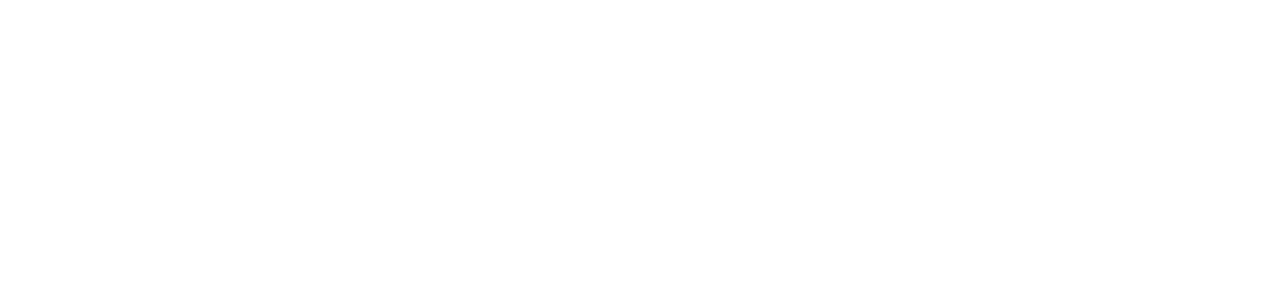
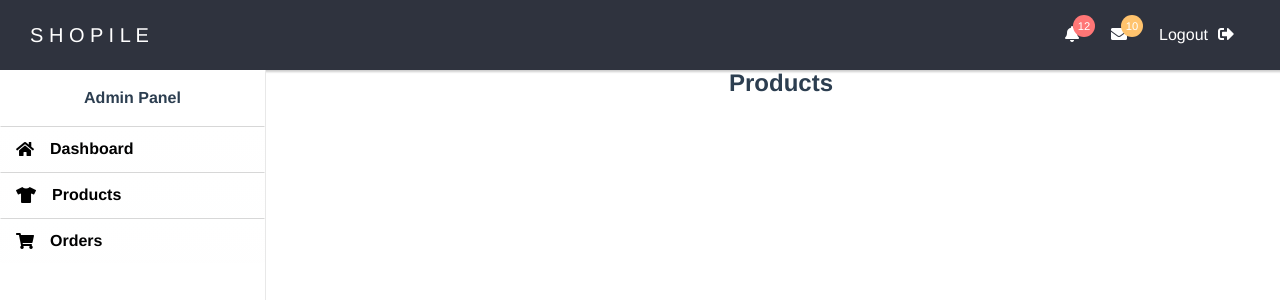
Before and after one commit to nafeeur10/Ecommerce, a Vue app: page /admin/products in a window 1280 px wide. Shown: the top 300 px of the page. Built offline with nearby package versions, Linux system fonts and the light colour scheme.

Commit message:
Login Modal Added and Created Sections for Admin

```diff
--- a/src/Admin/Index.vue
+++ b/src/Admin/Index.vue
@@ -10,7 +10,7 @@
        </div>
         <div id="page-content" class="category-sidebar-width">
             <div class="container">
-                <p class="text-left">lskdfjls</p>
+                <router-view></router-view>
             </div>
         </div>
     </div>
--- a/src/Admin/Layout/Sidebar.vue
+++ b/src/Admin/Layout/Sidebar.vue
@@ -15,62 +15,31 @@
             <!-- First Category -->
             <div id="CategoryOne">
             <h2 class="mb-0">
-                <button class="d-flex align-items-center justify-content-between btn btn-link collapsed p-3 button" data-toggle="collapse" data-target="#CategoryCollapseOne" aria-expanded="false" aria-controls="CategoryCollapseOne">
-                <i class="fas fa-home mr-2"></i>
-                <span>Dashboard</span>
-                <span class="ml-auto">
-                    <i class="fas fa-plus fa-inverse text-primary"></i>
-                </span>
-                </button>
+                <router-link to="/admin" class="d-flex align-items-center btn btn-link p-3 button">
+                    <i class="fas fa-home mr-3"></i>
+                    <span>Dashboard</span>
+                </router-link>
             </h2>
-            </div>
-
-            <!-- First Category Submenu -->
-            <div id="CategoryCollapseOne" class="collapse" aria-labelledby="CategoryOne" data-parent="#accordion">
-            <div class="card-body py-3 list-style">
-                <ul>
-                <li><a href="javascript:void(0)">Bag</a></li>
-                <li><a href="javascript:void(0)">School Bag</a></li>
-                <li><a href="javascript:void(0)">Men's Shoes</a></li>
-                <li><a href="javascript:void(0)">Men's Luggage</a></li>
-                </ul>
-            </div>
             </div>
 
             <!-- Second Category -->
             <div id="CategoryTwo">
             <h2 class="mb-0">
-                <button class="d-flex align-items-center justify-content-between btn btn-link collapsed p-3 button" data-toggle="collapse" data-target="#CategoryCollapseTwo" aria-expanded="false" aria-controls="CategoryCollapseTwo">
-                <i class="fas fa-tshirt mr-2"></i>
-                <span>Products</span>
-                <span class="ml-auto">
-                    <i class="fas fa-plus fa-inverse text-primary"></i>
-                </span>
-                </button>
+                <router-link to="/admin/products" class="d-flex align-items-center btn btn-link p-3 button">
+                    <i class="fas fa-tshirt mr-3"></i>
+                    <span>Products</span>
+                </router-link>
             </h2>
-            </div>
-
-            <!-- Second Category Submenu -->
-            <div id="CategoryCollapseTwo" class="collapse" aria-labelledby="CategoryTwo" data-parent="#accordion">
-            <div class="card-body py-3 list-style">
-                <ul>
-                <li><a href="javascript:void(0)">Chair</a></li>
-                <li><a href="javascript:void(0)">Table</a></li>
-                <li><a href="javascript:void(0)">File Holder</a></li>
-                <li><a href="javascript:void(0)">Meeting Table</a></li>
-                </ul>
-            </div>
             </div>
 
 
             <!-- Third Category -->
             <div id="CategoryThree">
             <h2 class="mb-0">
-                <a class="d-flex align-items-center justify-content-between btn btn-link collapsed p-3 button" href="javascript:void(0)">
-                <i class="fas fa-feather-alt mr-2"></i>
-                <span>Others</span>
-                <span class="ml-auto"></span>
-                </a>
+                <router-link to="/admin/orders" class="d-flex align-items-center btn btn-link p-3 button">
+                    <i class="fas fa-shopping-cart mr-3"></i>
+                    <span>Orders</span>
+                </router-link>
             </h2>
             </div>
 
--- /dev/null
+++ b/src/Admin/View/Orders.vue
@@ -0,0 +1,5 @@
+<template>
+    <div class="orders">
+        <h1>Orders</h1>
+    </div>
+</template>
--- /dev/null
+++ b/src/Admin/View/Overview.vue
@@ -0,0 +1,5 @@
+<template>
+    <div class="overview">
+        <h1>overview</h1>
+    </div>
+</template>
--- /dev/null
+++ b/src/Admin/View/Products.vue
@@ -0,0 +1,5 @@
+<template>
+    <div class="products">
+        <h1>Products</h1>
+    </div>
+</template>
--- a/src/components/Home.vue
+++ b/src/components/Home.vue
@@ -1,5 +1,6 @@
 <template>
   <div class="main">
+    <Login />
     <Navbar />
     <div class="container">
       <Introduction />
@@ -11,11 +12,14 @@
 </template>
 
 <script>
+
 import Navbar from '../sections/Navbar'
 import Introduction from '../sections/Introduction'
 import Products from '../sections/Products'
 import ContactUs from '../sections/ContactUs'
 import Footer from '../sections/Footer'
+import Login from './Login'
+
 export default {
   name: 'Home',
   components: {
@@ -23,7 +27,8 @@ export default {
     Introduction,
     Products,
     ContactUs,
-    Footer
+    Footer,
+    Login
   }
 }
 </script>
--- /dev/null
+++ b/src/components/Login.vue
@@ -0,0 +1,37 @@
+<template>
+<div class="modal fade" id="loginModal" tabindex="-1" role="dialog" aria-labelledby="exampleModalLabel" aria-hidden="true">
+  <div class="modal-dialog modal-dialog-centered" role="document">
+
+    <div class="modal-content">
+      <div class="modal-header">
+        <h5 class="modal-title">Login Here:</h5>
+        <button type="button" class="close" data-dismiss="modal" aria-label="Close">
+          <span aria-hidden="true">&times;</span>
+        </button>
+      </div>
+      <div class="modal-body">
+
+        <div class="d-flex flex-column text-center">
+
+          <form>
+            <div class="form-group">
+              <input type="email" class="form-control" id="email1" placeholder="Your email address...">
+            </div>
+            <div class="form-group">
+              <input type="password" class="form-control" id="password1" placeholder="Your password...">
+            </div>
+            <button type="button" class="btn btn-info btn-block btn-round">Login</button>
+          </form>
+
+        </div>
+
+        <div class="modal-footer d-flex justify-content-center">
+            <div class="signup-section">Not a member yet? <a href="#a" class="text-info"> Sign Up</a>.</div>
+        </div>
+
+      </div>
+    </div>
+
+  </div>
+</div>
+</template>
--- a/src/router/index.js
+++ b/src/router/index.js
@@ -5,6 +5,9 @@ Vue.use(Router)
 import Home from '../components/Home'
 import About from '../components/About'
 import Admin from '../Admin/Index'
+import Products from '../Admin/View/Products'
+import Overview from '../Admin/View/Overview'
+import Orders from '../Admin/View/Orders'
 
 export const constantRoutes = [
     {
@@ -21,6 +24,23 @@ export const constantRoutes = [
         path: '/admin',
         component: Admin,
         name: 'Admin',
+        children: [
+            {
+                path: '/',
+                component: Overview,
+                name: 'Overview',
+            },
+            {
+                path: 'products',
+                component: Products,
+                name: 'Products',
+            },
+            {
+                path: 'orders',
+                component: Orders,
+                name: 'Orders',
+            }
+        ]
     }
 ]
 
--- a/src/sections/Navbar.vue
+++ b/src/sections/Navbar.vue
@@ -20,6 +20,8 @@
                     <input class="form-control mr-sm-2" type="search" placeholder="Search" aria-label="Search">
                     <button class="btn btn-outline-success my-2 my-sm-0" type="submit">Search</button>
                 </form>
+
+                <button class="btn btn-outline-primary my-2 my-sm-0 ml-2" data-toggle="modal" data-target="#loginModal">Login</button>
             </div>
         </div>
     </nav>
```
Lines whose indentation alone changed are shown as unchanged.
